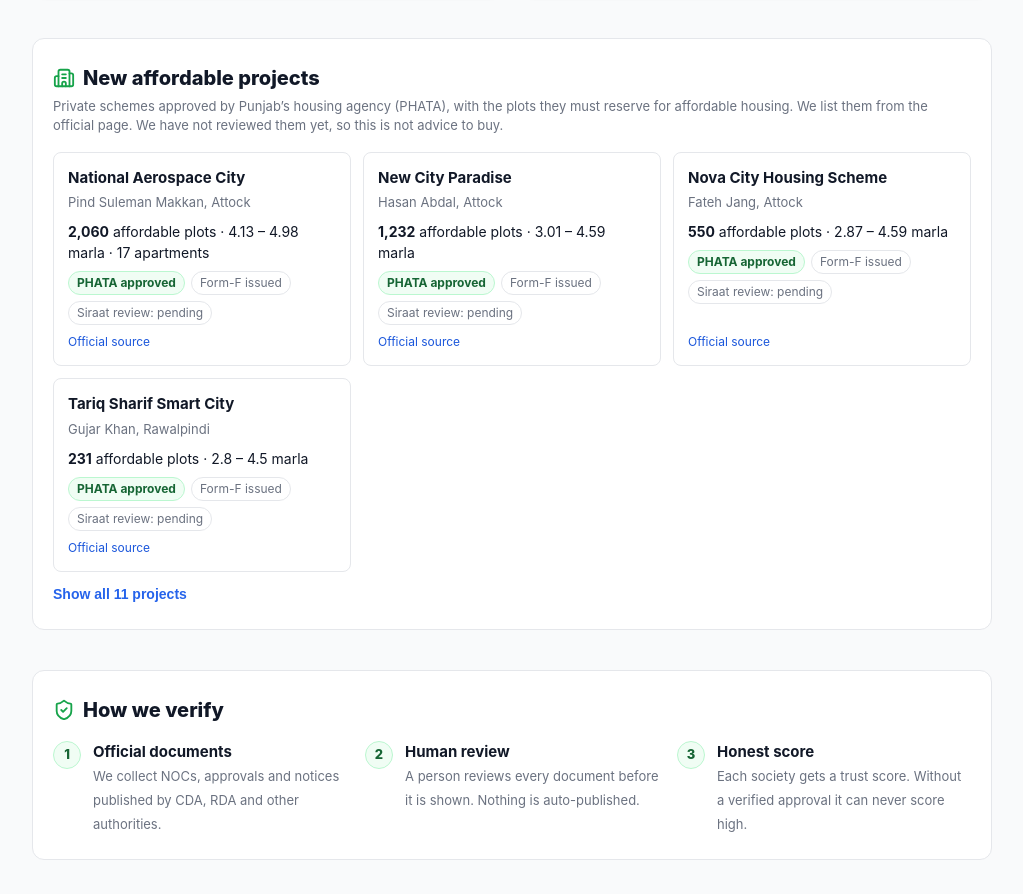
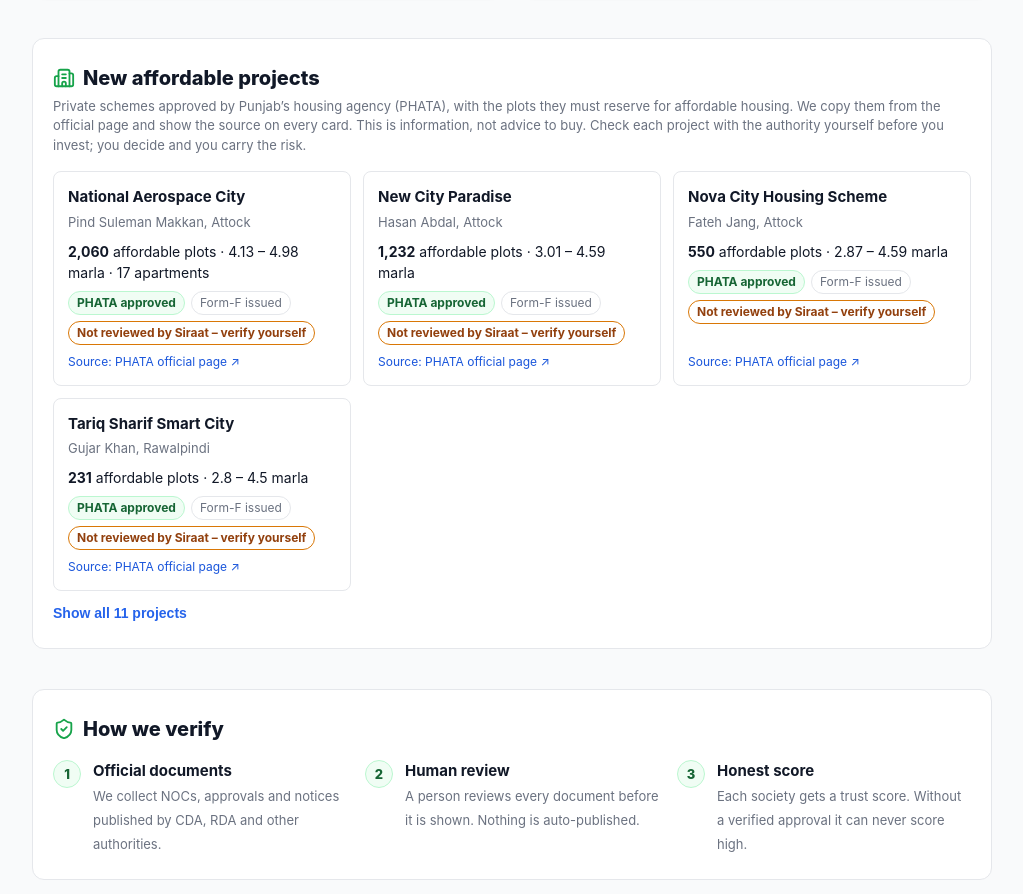
Before and after one commit to unaseer699/siraat, a Next.js app in the folder apps/frontend/: page / in a window 1280 px wide. Shown: the part 1488-2382 px from the top of the page, without its empty margins (128-1151 px from the left). Built offline with nearby package versions, Linux system fonts and the light colour scheme; no server answers.

Commit message:
New projects: Reviewed by Siraat / Not reviewed badge, prominent source, verify-yourself wording
Co-Authored-By: Claude Sonnet 5.5 <noreply@anthropic.com>
Claude-Session: https://claude.ai/code/session_01KhBca2remZ5WMqW53Dcwba

```diff
--- a/apps/frontend/src/components/NewProjects.tsx
+++ b/apps/frontend/src/components/NewProjects.tsx
@@ -24,7 +24,8 @@ export function NewProjects() {
       </h2>
       <p style={{ fontSize: '13px', color: 'var(--muted)', margin: '0 0 16px', lineHeight: 1.5 }}>
         Private schemes approved by Punjab&rsquo;s housing agency (PHATA), with the plots they must reserve for affordable housing.
-        We list them from the official page. We have not reviewed them yet, so this is not advice to buy.
+        We copy them from the official page and show the source on every card.
+        This is information, not advice to buy. Check each project with the authority yourself before you invest; you decide and you carry the risk.
       </p>
       <ul style={{ listStyle: 'none', margin: 0, padding: 0, display: 'grid', gap: '12px', gridTemplateColumns: 'repeat(auto-fill, minmax(260px, 1fr))' }}>
         {shown.map((p) => (
@@ -44,15 +45,21 @@ export function NewProjects() {
               <span style={{ fontSize: '12px', padding: '2px 8px', borderRadius: '999px', border: '1px solid var(--border)', color: 'var(--muted)' }}>
                 {p.status}
               </span>
-              <span style={{ fontSize: '12px', padding: '2px 8px', borderRadius: '999px', border: '1px solid var(--border)', color: 'var(--muted)' }}>
-                Siraat review: pending
-              </span>
+              {p.siraatReview === 'REVIEWED' ? (
+                <span style={{ fontSize: '12px', fontWeight: 700, padding: '2px 8px', borderRadius: '999px', background: TRUST_GREEN_BG, border: `1px solid ${TRUST_GREEN_BORDER}`, color: TRUST_GREEN_TEXT }}>
+                  Reviewed by Siraat
+                </span>
+              ) : (
+                <span style={{ fontSize: '12px', fontWeight: 700, padding: '2px 8px', borderRadius: '999px', border: `1px solid ${WARNING_AMBER}`, color: '#92400e' }}>
+                  Not reviewed by Siraat – verify yourself
+                </span>
+              )}
             </div>
             {p.caution && (
-              <p style={{ fontSize: '12px', margin: 0, color: WARNING_AMBER, lineHeight: 1.4 }}>{p.caution}</p>
+              <p style={{ fontSize: '12px', margin: 0, color: '#92400e', lineHeight: 1.4 }}>{p.caution}</p>
             )}
             <a href={p.sourceUrl} target="_blank" rel="noopener noreferrer" style={{ fontSize: '12px', marginTop: 'auto' }}>
-              Official source
+              Source: {p.authority} official page ↗
             </a>
           </li>
         ))}
--- a/apps/frontend/src/lib/newProjects.ts
+++ b/apps/frontend/src/lib/newProjects.ts
@@ -1,6 +1,6 @@
 // Projects published by official regulators. Reference only: Siraat has NOT yet
-// reviewed these (no verification, score or investment view). Every entry cites
-// its official source. Add new entries only from an official page.
+// reviewed these unless siraatReview is REVIEWED. Every entry cites its
+// official source, and buyers verify it themselves. Add new entries only from an official page.
 export interface NewProject {
   name: string;
   place: string;
@@ -13,12 +13,14 @@ export interface NewProject {
   plotSizes: string;
   status: string;
   caution?: string;
+  // REVIEWED only after Siraat has completed its own checks on the project.
+  siraatReview: 'REVIEWED' | 'NOT_REVIEWED';
   sourceUrl: string;
   listedAsOf: string;
 }
 
 const PHATA_URL = 'https://phata.punjab.gov.pk/affordable-private-housing-schemes';
-const base = { kind: 'Private scheme' as const, authority: 'PHATA', status: 'Form-F issued', sourceUrl: PHATA_URL, listedAsOf: '2026-10-30' };
+const base = { kind: 'Private scheme' as const, authority: 'PHATA', status: 'Form-F issued', siraatReview: 'NOT_REVIEWED' as const, sourceUrl: PHATA_URL, listedAsOf: '2026-10-30' };
 
 export const NEW_PROJECTS: NewProject[] = [
   { ...base, name: 'National Aerospace City', place: 'Pind Suleman Makkan, Attock', region: 'Rawalpindi region', areaKanal: 7440.42, affordablePlots: 2060, apartments: 17, plotSizes: '4.13 – 4.98 marla' },
```
